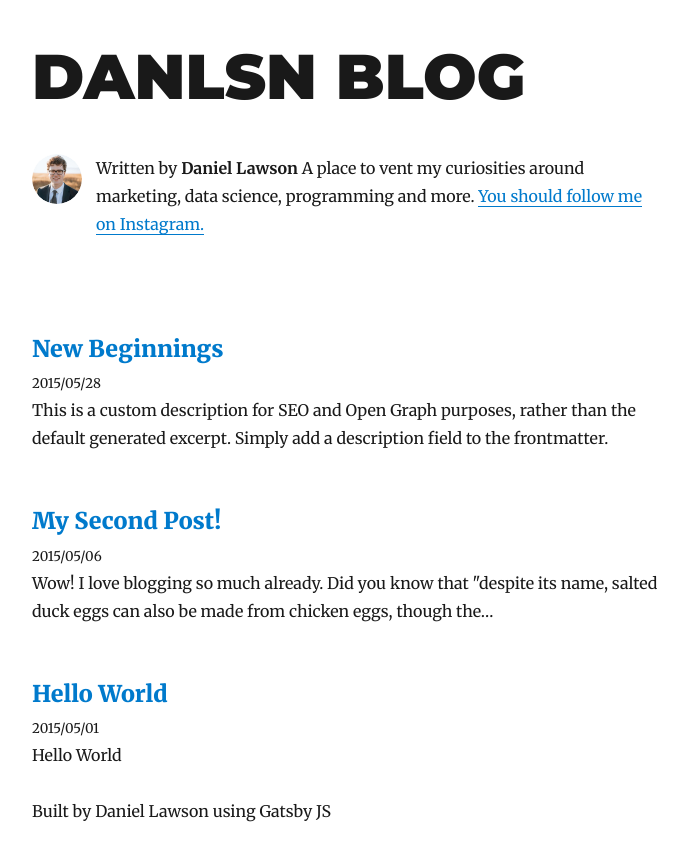
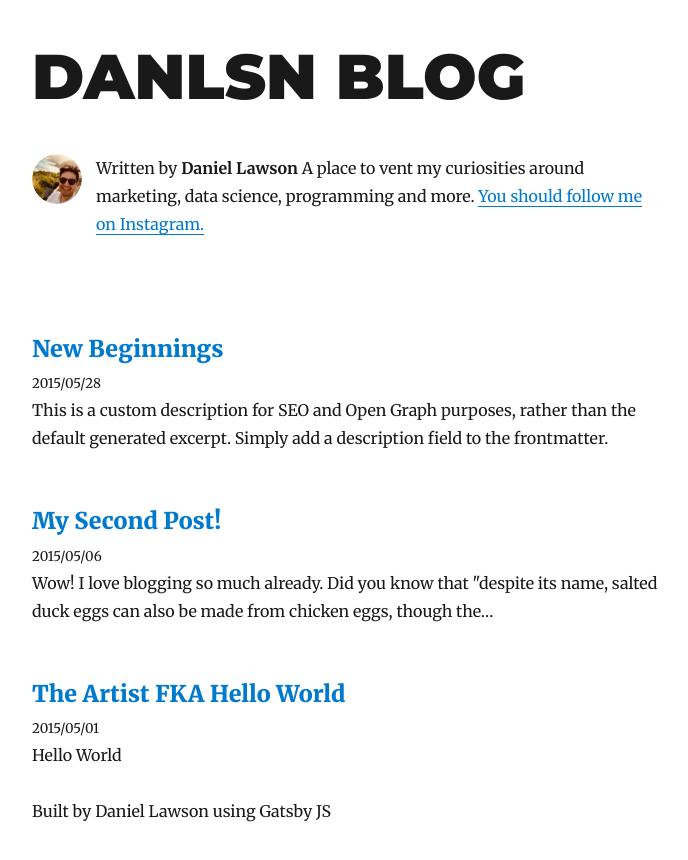
Before and after one commit to danlsn/danlsn-com-au, a Gatsby site: page / in a window 1280 px wide. Shown: the whole page, without its empty margins (293-981 px from the left). Built offline with nearby package versions, Linux system fonts and the light colour scheme; Gatsby itself is replaced by a stand-in of ours; some packages are replaced by stand-ins of ours.

Commit message:
Change author profile picture.

```diff
--- a/content/blog/hello-world/index.md
+++ b/content/blog/this-was-hello-world/index.md
@@ -1,5 +1,5 @@
 ---
-title: Hello World
+title: The Artist FKA Hello World
 date: "2015-05-01T22:12:03.284Z"
 description: "Hello World"
 ---
--- a/src/components/bio.js
+++ b/src/components/bio.js
@@ -14,7 +14,7 @@ import { rhythm } from "../utils/typography"
 const Bio = () => {
   const data = useStaticQuery(graphql`
     query BioQuery {
-      avatar: file(absolutePath: { regex: "/profile-pic.jpg/" }) {
+      avatar: file(absolutePath: { regex: "/daniel-lawson-profile-pic.jpeg/" }) {
         childImageSharp {
           fixed(width: 50, height: 50) {
             ...GatsbyImageSharpFixed
```
Also changed, not shown: content/assets/daniel-lawson-profile-pic.jpeg (added), content/blog/this-was-hello-world/salty_egg.jpg (renamed from content/blog/hello-world/salty_egg.jpg).
